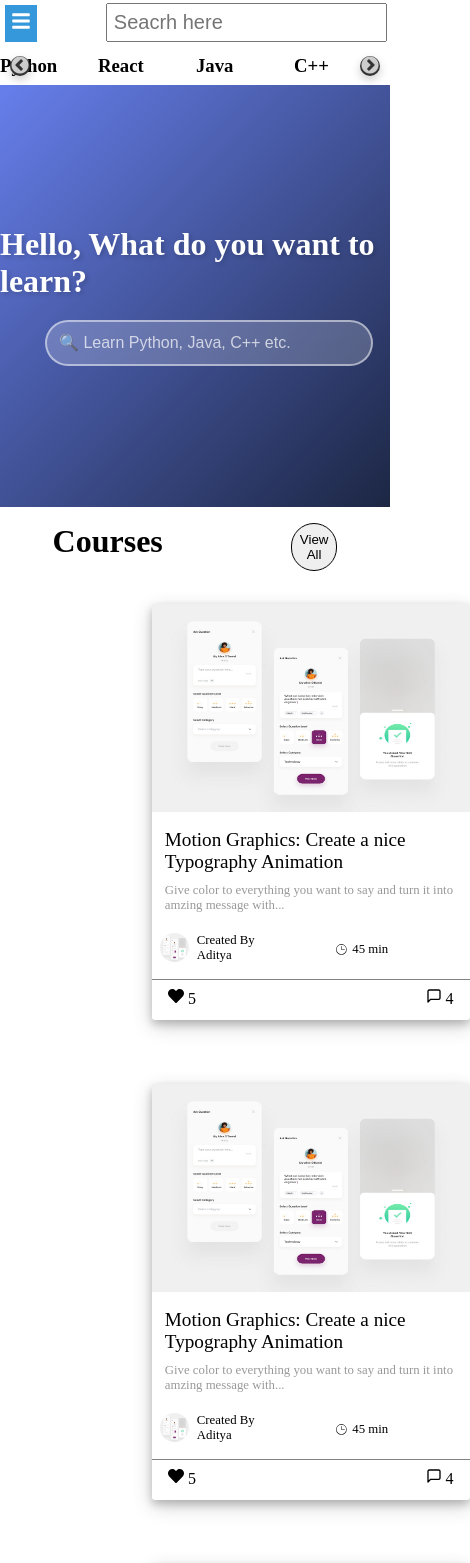
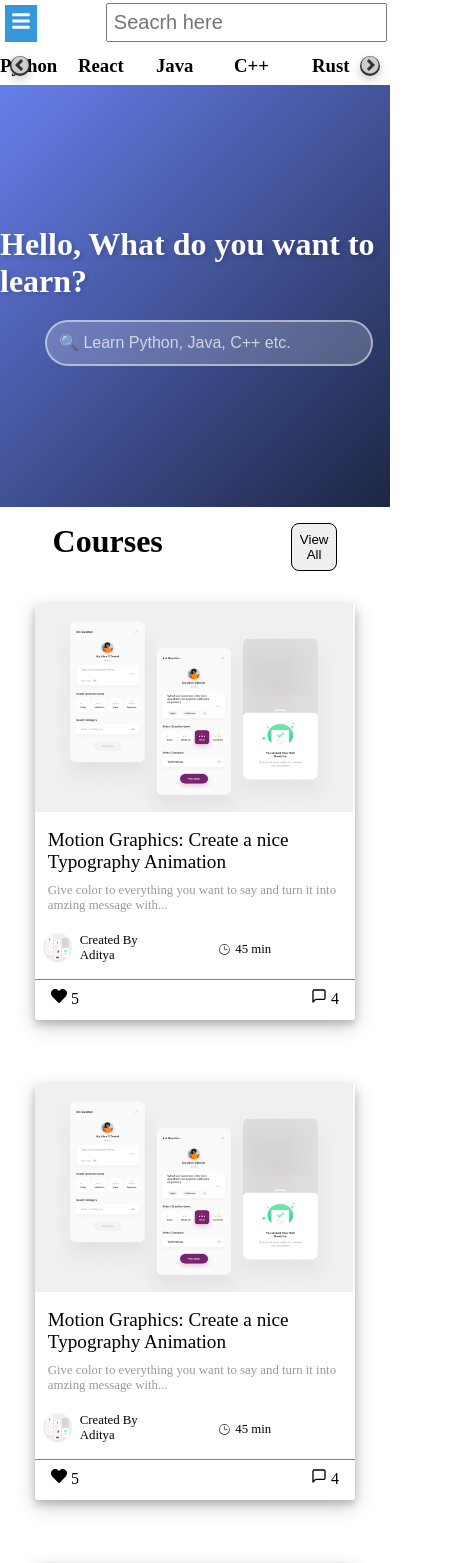
Before and after one commit to programmaraditya123/mui_knowledge_poll, a React (Vite) app in the folder frontend/: page / in a window 390 px wide. Shown: the top 1563 px of the page, 470 px wide, since content can reach past the window. Built offline with nearby package versions, Linux system fonts and the light colour scheme.

Commit message:
edit frontend

```diff
--- a/frontend/src/Pages/HomePage.css
+++ b/frontend/src/Pages/HomePage.css
@@ -19,7 +19,7 @@
 }
 .btn10{
     border: 0.1rem solid black;
-    border-radius: 2rem;
+    border-radius: 0.5rem;
     padding: 0.5rem;
 }
 /* .ebla{
@@ -54,8 +54,10 @@
 
 @media screen and (max-width : 420px) {
     .card{
-        display: inline;
-        margin-right: 2rem;
+        /* display: inline;
+        margin-right: 2rem; */
+        grid-template-columns: auto;
+        justify-content: center;
 
     }
 
--- a/frontend/src/Pages/HomePage.jsx
+++ b/frontend/src/Pages/HomePage.jsx
@@ -117,7 +117,7 @@ const HomePage = () => {
      </div>
      </div>
      </div>
-     <Footer/>
+     {/* <Footer/> */}
 
 
 
--- a/frontend/src/assets/Components/Carousel.jsx
+++ b/frontend/src/assets/Components/Carousel.jsx
@@ -92,7 +92,7 @@ function Carousel(props) {
       {
         breakpoint: 420,
         settings: {
-          slidesToShow: 4,
+          slidesToShow: 5,
           slidesToScroll:1,
           arrows: true,
           // centerPadding:"5px",
--- a/frontend/src/assets/Components/CoursesPage/CoursesPage.css
+++ b/frontend/src/assets/Components/CoursesPage/CoursesPage.css
@@ -5,7 +5,7 @@
      margin-bottom: 2rem;
      margin-top: 1rem;
 }
-/* .coursenavbar{
+.coursenavbar{
     text-align: center;
     background-color: aqua;
-} */
+}
--- a/frontend/src/assets/Components/CoursesPage/CoursesPage.jsx
+++ b/frontend/src/assets/Components/CoursesPage/CoursesPage.jsx
@@ -14,7 +14,7 @@ const CoursesPage = () => {
     <div className='cr'>
     <div className='coursenavbar'><CoursePageNavbar/></div>
     <h1>Machine Learning</h1>
-       <div className='card'>
+       <div className='carding'>
     <div className='carditem' onClick={courseDetail}><Cards/></div>
       <div className='carditem'><Cards/></div>
       <div className='carditem'><Cards/></div>
--- a/frontend/src/assets/Components/EmblaCarousel/EmblaCarousel.css
+++ b/frontend/src/assets/Components/EmblaCarousel/EmblaCarousel.css
@@ -49,7 +49,7 @@
     border: 0;
     padding: 0;
     margin: 0;
-    width: 2.6rem;
+    /* width: 2.6rem; */
     height: 0.7rem;
     display: flex;
     align-items: center;
--- a/frontend/src/assets/Components/Searcharea.css
+++ b/frontend/src/assets/Components/Searcharea.css
@@ -1,6 +1,7 @@
 /* Background gradient animation */
 .container {
     height: 50vh;
+    /* width: 100%; */
     display: flex;
     flex-direction: column;
     justify-content: center;
```
